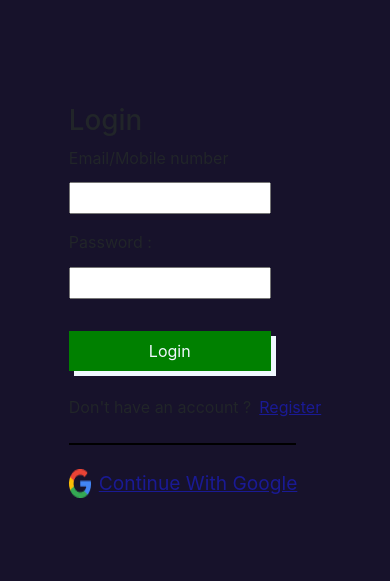
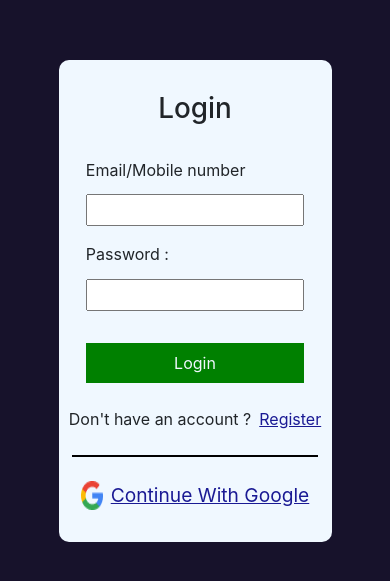
Before and after one commit to Swajeet9597/ReactfindfoodappFrontend, a React (Vite) app: page /login in a window 390 px wide. Shown: the part 121-702 px from the top of the page. Built offline with nearby package versions, Linux system fonts and the light colour scheme.

Commit message:
log css changes

```diff
--- a/src/components/Login/Login.css
+++ b/src/components/Login/Login.css
@@ -1,40 +1,52 @@
-/* *{
+*{
     font-family: "Inter", serif;
 }
 .LoginBox{
     background-color: aliceblue;
+    /* margin:; */
+    width: 25vw;
     display: flex;
+    padding: 2rem 0;
     flex-direction: column;
     align-items: center;
+    justify-content: center;
+    /* justify-content: center; */
+    /* padding: 4rem 4rem; */
     border-radius: 10px;
 }
 
 .loginform{
     display: flex;
     flex-direction: column;
+    justify-content: center;
     gap: 1rem;
+    width: 80%;
 }
 .input{
     display: flex;
     flex-direction: column;
     gap: 0.3rem;
+    justify-content: center;
+    /* align-items: center; */
 }
 .LoginBox h1{
     margin-bottom: 2rem;
 }
 
 .input input {
-    width: 18vw;
+    /* width: 18vw; */
     height: 2rem;
 }
 
 .loginform button{
-    width: 18vw;
+    /* width: 18vw; */
     height: 2.5rem;
     margin-top: 1rem;
     background-color: rgb(0, 128, 0);
+    /* box-shadow: 10px 5px; */
     color: aliceblue;
     border: none;
+    /* font-size: 1rem; */
     box-shadow: 5px 5px;
     cursor: pointer;
 }
@@ -51,7 +63,7 @@
 }
 
 .Hline{
-    width: 100%;
+    width: 90%;
     height: 2px;
     background-color: black;
     margin-top: 1.5rem;
@@ -59,11 +71,81 @@
 
 .googleSign {
     display: flex;
-
+    /* flex-direction: column; */
     color: rgb(26, 26, 148) ;
     font-size: 1.2rem;
     gap: 0.5rem;
     margin-top: 1.5rem;
     text-decoration: underline;
     cursor: pointer;
-} */
+}
+
+.radio{
+    width: 100%;
+    display: flex;
+    /* justify-content: space-between; */
+    gap: 0.5rem;
+    row-gap: 0.5rem;
+    align-items: center;
+
+    margin-top: 0.5rem;
+    flex-wrap: wrap;
+}
+
+.radioL{
+    display: flex;
+    justify-content: center;
+    align-items: center;
+    height: 1rem;
+    gap: 0.3rem ;
+}
+
+.radioL input{
+    height: 100%;
+}
+
+
+@media (max-width: 1444px) {
+
+    .LoginBox{
+        width: 30vw;
+    }
+
+}
+
+
+
+@media (max-width: 1250px) {
+
+    .LoginBox{
+        width: 35vw;
+    }
+
+}
+
+
+@media (max-width: 1050px) {
+
+    .LoginBox{
+        width: 40vw;
+    }
+
+}
+
+
+@media (max-width: 950px) {
+
+    .LoginBox{
+        width: 50vw;
+    }
+
+}
+
+
+@media (max-width: 768px) {
+
+    .LoginBox{
+        width: 70vw;
+    }
+
+}
```
